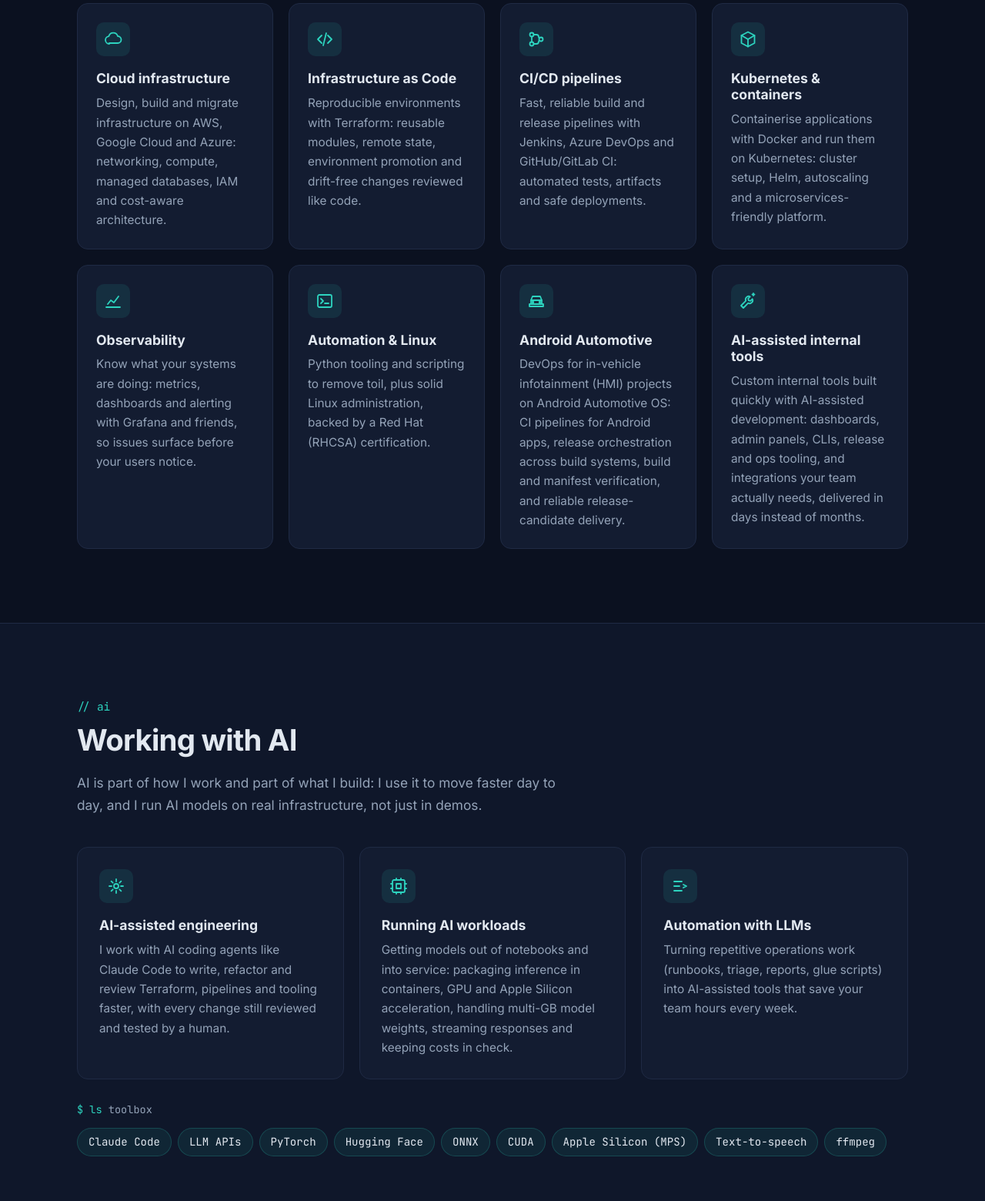
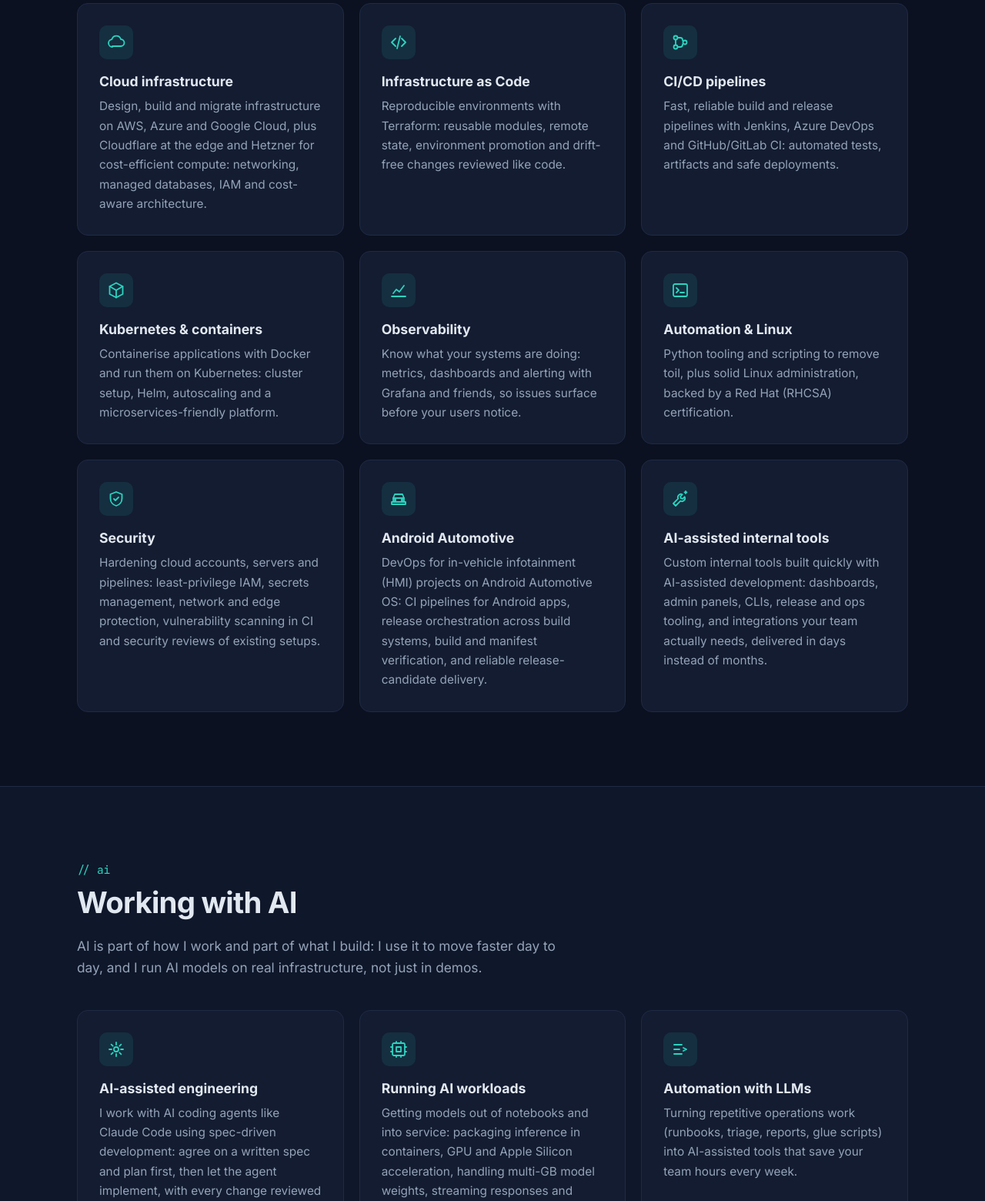
Before and after one commit to vladgb/website, a plain HTML site: page index.html in a window 1280 px wide. Shown: the part 1240-2800 px from the top of the page at 77% size. Drawn offline with Linux system fonts and the light colour scheme.

Commit message:
Add security service, Cloudflare/Hetzner and spec-driven development
Co-Authored-By: Claude Opus 5.5 <noreply@anthropic.com>

```diff
--- a/index.html
+++ b/index.html
@@ -4,7 +4,7 @@
   <meta charset="utf-8">
   <meta name="viewport" content="width=device-width, initial-scale=1">
   <title>Vlad Baesu — Freelance DevOps Engineer</title>
-  <meta name="description" content="Freelance DevOps Engineer with 10+ years of experience in cloud infrastructure (AWS, GCP, Azure), Terraform, Kubernetes and CI/CD. Based in Cluj-Napoca, working remotely.">
+  <meta name="description" content="Freelance DevOps Engineer with 10+ years of experience in cloud infrastructure (AWS, Azure, GCP, Cloudflare, Hetzner), Terraform, Kubernetes, CI/CD, security and AI-assisted development. Based in Cluj-Napoca, working remotely.">
   <meta name="author" content="Vlad Baesu">
   <meta name="theme-color" content="#0b1120">
 
@@ -52,7 +52,7 @@
           </p>
           <h1>Vlad Baesu<br><span class="gradient">Freelance DevOps Engineer</span></h1>
           <p class="hero__lead">
-            I build and run cloud infrastructure, CI/CD pipelines and Kubernetes platforms
+            I build, secure and run cloud infrastructure, CI/CD pipelines and Kubernetes platforms
             for teams that want to ship faster and sleep better. 10+ years of DevOps, now working
             directly with clients as a freelancer.
           </p>
@@ -79,7 +79,7 @@
         <div class="stat"><span class="stat__num">13+</span><span class="stat__label">years in software</span></div>
         <div class="stat"><span class="stat__num">10+</span><span class="stat__label">years in DevOps</span></div>
         <div class="stat"><span class="stat__num">5</span><span class="stat__label">years freelancing</span></div>
-        <div class="stat"><span class="stat__num">3</span><span class="stat__label">clouds: AWS · GCP · Azure</span></div>
+        <div class="stat"><span class="stat__num">5</span><span class="stat__label">cloud providers</span></div>
       </div>
     </section>
 
@@ -89,13 +89,13 @@
         <p class="eyebrow">// services</p>
         <h2>What I can do for you</h2>
         <p class="section__lead">From a first Terraform module to a production Kubernetes platform, I cover the path from commit to running service.</p>
-        <div class="cards cards--4">
+        <div class="cards">
           <article class="card reveal">
             <div class="card__icon" aria-hidden="true">
               <svg viewBox="0 0 24 24"><path d="M7 18a5 5 0 0 1-.6-9.96A6 6 0 0 1 18 8a4.5 4.5 0 0 1 0 9H7Z"/></svg>
             </div>
             <h3>Cloud infrastructure</h3>
-            <p>Design, build and migrate infrastructure on AWS, Google Cloud and Azure: networking, compute, managed databases, IAM and cost-aware architecture.</p>
+            <p>Design, build and migrate infrastructure on AWS, Azure and Google Cloud, plus Cloudflare at the edge and Hetzner for cost-efficient compute: networking, managed databases, IAM and cost-aware architecture.</p>
           </article>
           <article class="card reveal">
             <div class="card__icon" aria-hidden="true">
@@ -134,6 +134,13 @@
           </article>
           <article class="card reveal">
             <div class="card__icon" aria-hidden="true">
+              <svg viewBox="0 0 24 24"><path d="M12 3 4.5 6v5.5c0 4.6 3.1 8.4 7.5 9.5 4.4-1.1 7.5-4.9 7.5-9.5V6L12 3Z"/><path d="m9 12 2 2 4-4"/></svg>
+            </div>
+            <h3>Security</h3>
+            <p>Hardening cloud accounts, servers and pipelines: least-privilege IAM, secrets management, network and edge protection, vulnerability scanning in CI and security reviews of existing setups.</p>
+          </article>
+          <article class="card reveal">
+            <div class="card__icon" aria-hidden="true">
               <svg viewBox="0 0 24 24"><path d="M5 16V11l2-5h10l2 5v5"/><path d="M3 16h18v3H3zM5 11h14"/><circle cx="7.5" cy="13.5" r=".8"/><circle cx="16.5" cy="13.5" r=".8"/></svg>
             </div>
             <h3>Android Automotive</h3>
@@ -162,7 +169,7 @@
               <svg viewBox="0 0 24 24"><path d="M12 3v3M12 18v3M3 12h3M18 12h3M5.6 5.6l2.1 2.1M16.3 16.3l2.1 2.1M5.6 18.4l2.1-2.1M16.3 7.7l2.1-2.1"/><circle cx="12" cy="12" r="3"/></svg>
             </div>
             <h3>AI-assisted engineering</h3>
-            <p>I work with AI coding agents like Claude Code to write, refactor and review Terraform, pipelines and tooling faster, with every change still reviewed and tested by a human.</p>
+            <p>I work with AI coding agents like Claude Code using spec-driven development: agree on a written spec and plan first, then let the agent implement, with every change reviewed and tested by a human.</p>
           </article>
           <article class="card reveal">
             <div class="card__icon" aria-hidden="true">
@@ -182,7 +189,7 @@
         <div class="ai-tools reveal">
           <span class="ai-tools__label">toolbox</span>
           <ul class="tags tags--lg">
-            <li>Claude Code</li><li>LLM APIs</li><li>PyTorch</li><li>Hugging Face</li><li>ONNX</li><li>CUDA</li><li>Apple Silicon (MPS)</li><li>Text-to-speech</li><li>ffmpeg</li>
+            <li>Claude Code</li><li>Spec-driven development</li><li>LLM APIs</li><li>PyTorch</li><li>Hugging Face</li><li>ONNX</li><li>CUDA</li><li>Apple Silicon (MPS)</li><li>Text-to-speech</li><li>ffmpeg</li>
           </ul>
         </div>
       </div>
@@ -202,7 +209,7 @@
             <p class="timeline__place">Remote · Cluj-Napoca, Romania</p>
             <p>Independent DevOps consulting for client teams: cloud infrastructure on AWS, GCP and Azure, Terraform-based infrastructure as code, CI/CD pipelines, Python automation and build &amp; release pipelines for Android Automotive infotainment projects.</p>
             <ul class="tags">
-              <li>AWS</li><li>GCP</li><li>Azure DevOps</li><li>Terraform</li><li>CI/CD</li><li>IaC</li><li>Python</li><li>Android Automotive</li>
+              <li>AWS</li><li>Azure</li><li>GCP</li><li>Cloudflare</li><li>Hetzner</li><li>Azure DevOps</li><li>Terraform</li><li>CI/CD</li><li>IaC</li><li>Python</li><li>Security</li><li>Android Automotive</li>
             </ul>
           </li>
 
@@ -261,7 +268,7 @@
         <div class="stack">
           <div class="stack__group reveal">
             <h3>Cloud</h3>
-            <ul class="tags tags--lg"><li>AWS</li><li>Google Cloud</li><li>Azure</li></ul>
+            <ul class="tags tags--lg"><li>AWS</li><li>Azure</li><li>Google Cloud</li><li>Cloudflare</li><li>Hetzner</li></ul>
           </div>
           <div class="stack__group reveal">
             <h3>Infrastructure as Code</h3>
@@ -283,9 +290,13 @@
             <h3>Languages &amp; OS</h3>
             <ul class="tags tags--lg"><li>Python</li><li>Bash</li><li>Linux (RHEL)</li></ul>
           </div>
-          <div class="stack__group stack__group--wide reveal">
+          <div class="stack__group reveal">
+            <h3>Security</h3>
+            <ul class="tags tags--lg"><li>IAM &amp; least privilege</li><li>Secrets management</li><li>Vulnerability scanning</li><li>WAF &amp; edge security</li><li>Hardening</li></ul>
+          </div>
+          <div class="stack__group reveal">
             <h3>AI / ML</h3>
-            <ul class="tags tags--lg"><li>Claude Code</li><li>LLM APIs</li><li>PyTorch</li><li>Hugging Face</li><li>Model serving</li></ul>
+            <ul class="tags tags--lg"><li>Claude Code</li><li>Spec-driven development</li><li>LLM APIs</li><li>PyTorch</li><li>Hugging Face</li><li>Model serving</li></ul>
           </div>
         </div>
       </div>
--- a/style.css
+++ b/style.css
@@ -244,6 +244,5 @@ p { margin: 0 0 1em; }
   .contact { padding: 40px 20px; }
   .btn--lg { font-size: .95rem; padding: 14px 18px; }
 }
-.stack__group--wide { grid-column: 1 / -1; }
-@media (min-width: 1100px) { .cards--4 { grid-template-columns: repeat(4, 1fr); } .cards--4 .card { padding: 24px; } }
-@media (min-width: 761px) and (max-width: 1099px) { .cards--4 { grid-template-columns: repeat(2, 1fr); } }
+@media (min-width: 1100px) { .stack { grid-template-columns: repeat(4, 1fr); } }
+@media (max-width: 1099px) and (min-width: 761px) { .stack { grid-template-columns: repeat(2, 1fr); } }
```
